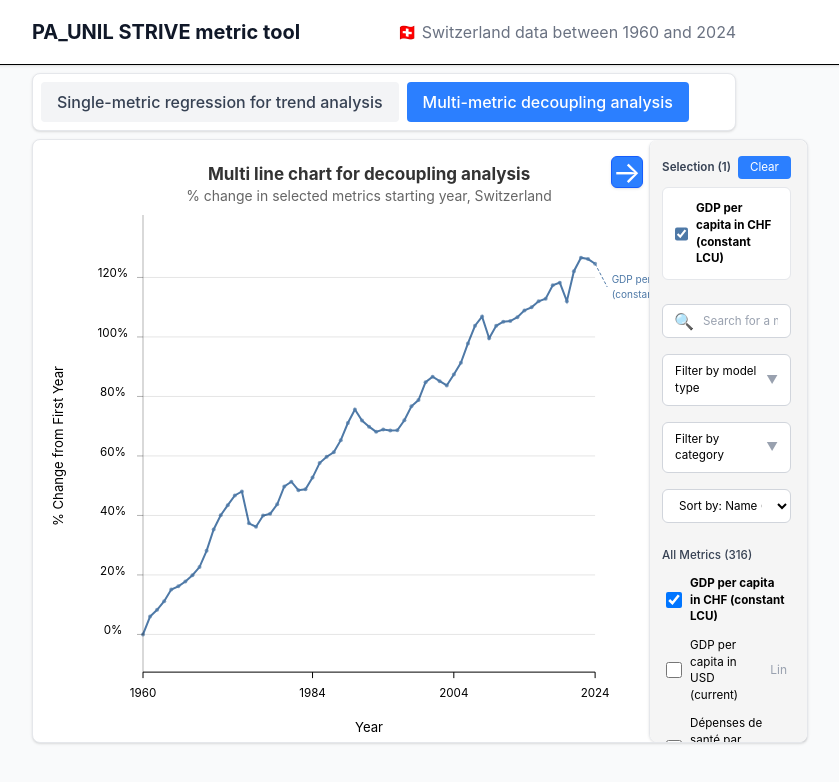
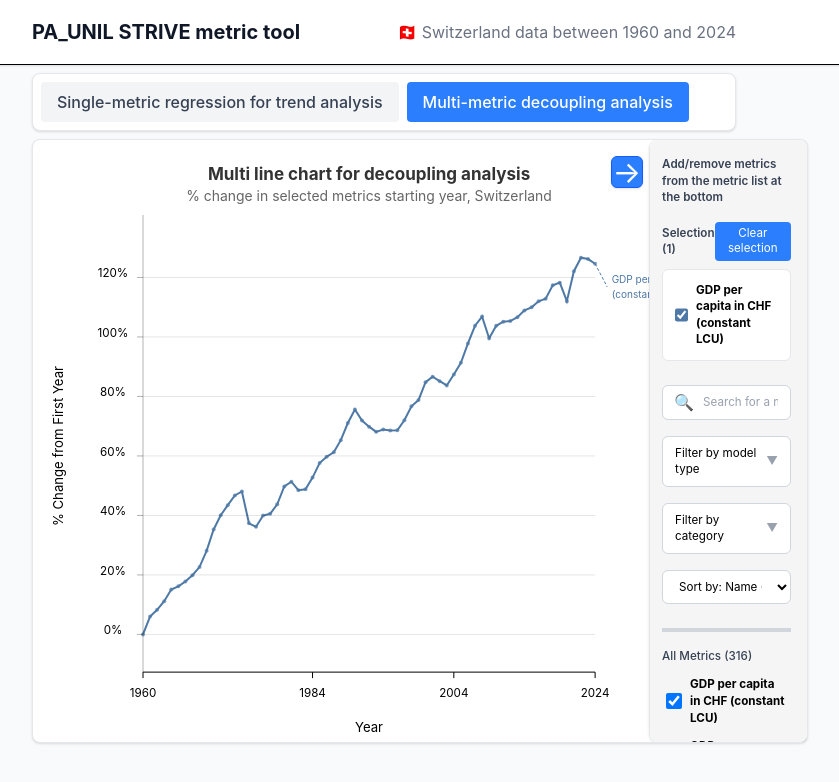
Before and after one commit to DBDViz90/STRIVE-metrics, a React (Vite) app: page / in a window 1280 px wide. Both pictures are taken after a click on the button "Multi-metric decoupling analysis". Shown: the top 782 px of the page, without its empty margins (256-1095 px from the left). Built offline with nearby package versions, Linux system fonts and the light colour scheme.

Commit message:
small visual changes

```diff
--- a/src/components/charts/LineChartWithMetrics.jsx
+++ b/src/components/charts/LineChartWithMetrics.jsx
@@ -744,6 +744,9 @@ export const LineChartWithMetrics = ({
                         maxHeight: chartContainerHeight
                     }}
                 >
+                <div className="mb-4 text-sm font-semibold text-gray-700" style={{ fontFamily: FONT_FAMILY, fontSize: itemFontSize*1 }}>
+                    Choose a metric from the metric list
+                </div>
                 {/* Search Bar */}
                 <div className="mb-4">
                     <div className="relative">
@@ -894,6 +897,8 @@ export const LineChartWithMetrics = ({
                     </select>
                 </div>
 
+                <hr className="mb-4 border-t-4 border-gray-300" />
+
                 {/* Selection Info */}
                 <div className="mb-4 flex justify-between items-center">
                     <span className="text-sm font-semibold text-gray-700" style={{ fontSize: itemFontSize }}>
--- a/src/components/charts/MultiMetricLineChart.jsx
+++ b/src/components/charts/MultiMetricLineChart.jsx
@@ -859,6 +859,9 @@ export const MultiMetricLineChart = ({
                         zIndex: 1
                     }}
                 >
+                    <div className="mb-4 text-sm font-semibold text-gray-700" style={{ fontFamily: FONT_FAMILY, fontSize: itemFontSize*1 }}>
+                        Add/remove metrics from the metric list at the bottom
+                    </div>
                     {/* SECTION 1: Selection (N) with selected metrics list */}
                     <div className="mb-6">
                         <div className="flex justify-between items-center mb-2">
@@ -870,7 +873,7 @@ export const MultiMetricLineChart = ({
                                 className="px-3 py-1 text-xs bg-blue-500 text-white rounded hover:bg-blue-600 transition-colors"
                                 style={{ fontFamily: FONT_FAMILY, fontSize: itemFontSize }}
                             >
-                                Clear
+                                Clear selection
                             </button>
                         </div>
                         <div className="border border-gray-200 rounded-md bg-white overflow-y-auto">
@@ -1056,6 +1059,8 @@ export const MultiMetricLineChart = ({
                         </div>
                     </div>
 
+                    <hr className="mb-4 border-t-4 border-gray-300" />
+
                     {/* SECTION 3: Full Metric List with Checkboxes */}
                     <div className="space-y-1">
                         <div className="text-sm font-medium text-gray-700 mb-2" style={{ fontFamily: FONT_FAMILY, fontSize: itemFontSize }}>
--- a/src/components/charts/ScatterplotWithRegression.jsx
+++ b/src/components/charts/ScatterplotWithRegression.jsx
@@ -875,6 +875,9 @@ export const ScatterplotWithRegression = ({
                         transition: 'width 0.2s ease'
                     }}
                 >
+                <div className="mb-4 text-sm font-semibold text-gray-700" style={{ fontFamily: FONT_FAMILY, fontSize: itemFontSize*1 }}>
+                Choose a metric from the metric list
+                </div>
                 {/* Search Bar */}
                 <div className="mb-4">
                     <div className="relative">
@@ -1022,6 +1025,8 @@ export const ScatterplotWithRegression = ({
                     </select>
                 </div>
 
+                <hr className="mb-4 border-t-4 border-gray-300" />
+
                 {/* Selection Info */}
                 <div className="mb-4 flex justify-between items-center">
                     <span className="text-sm font-semibold text-gray-700" style={{ fontSize: itemFontSize }}>
```
